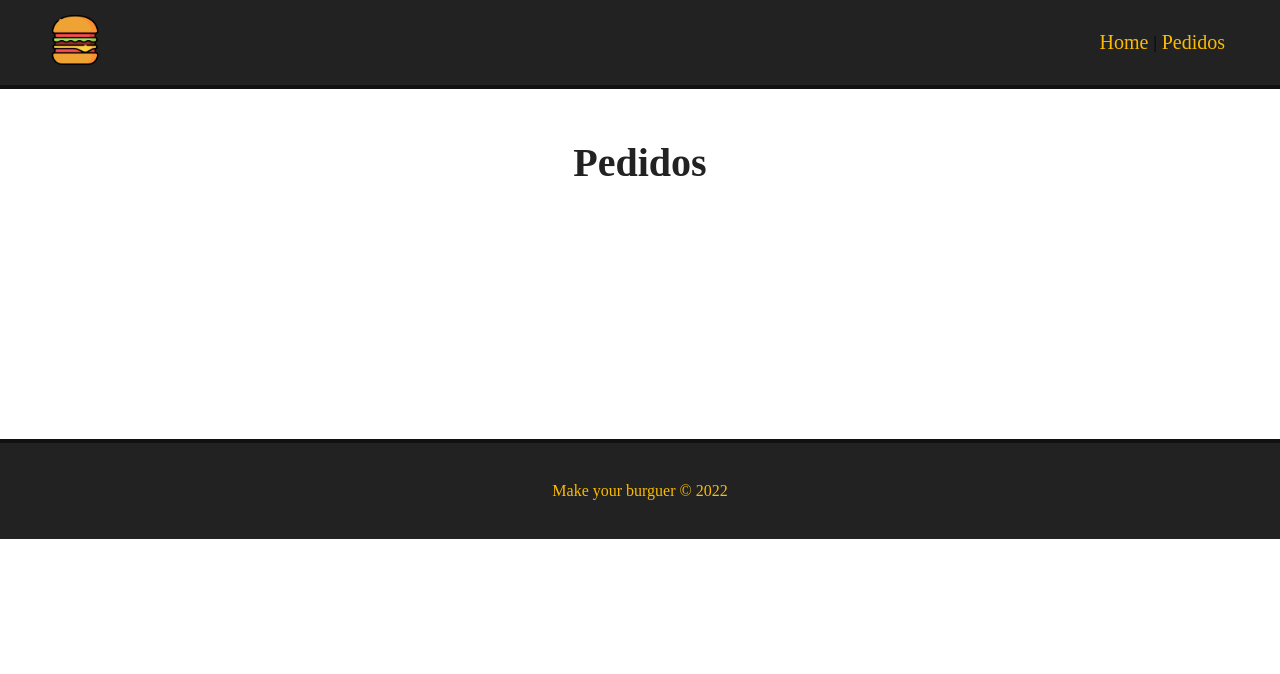
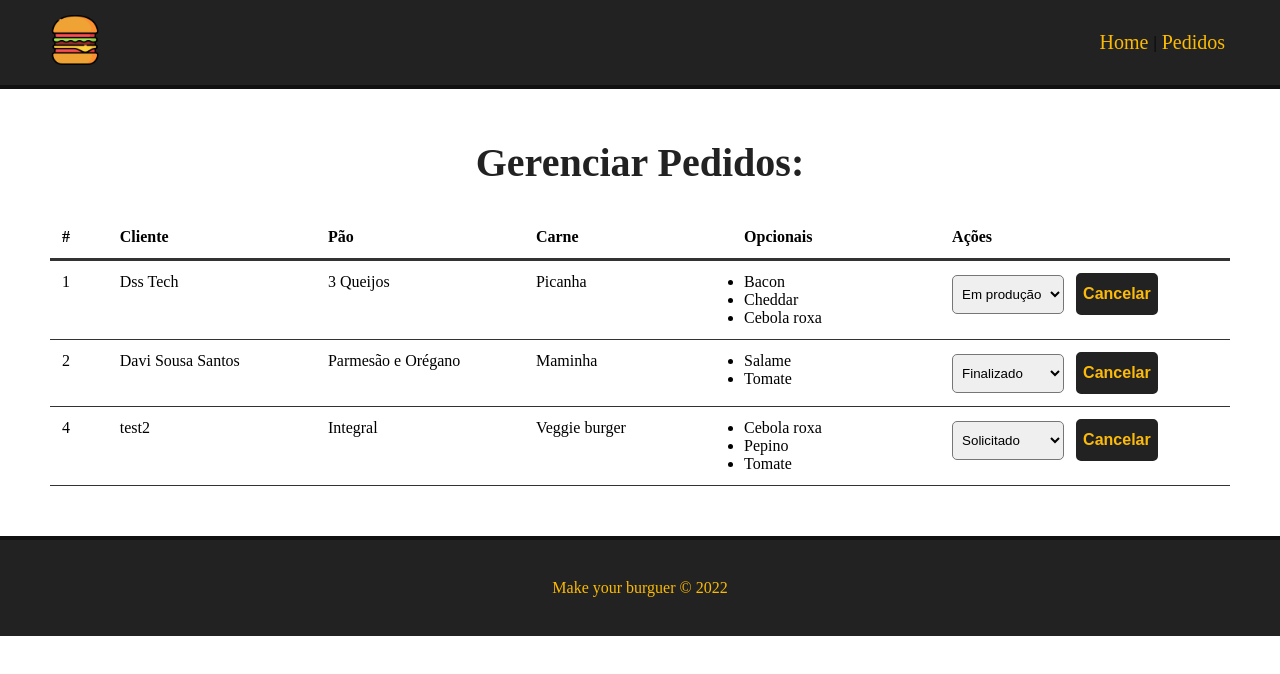
Before and after one commit to Davs06/projeto-make_you_burguer, a Vue app: page /pedidos in a window 1280 px wide. Shown: the top 674 px of the page. Built offline with nearby package versions, Linux system fonts and the light colour scheme; data requests are answered from the project's data file.

Commit message:
CRUD tela de pedidos

```diff
--- a/db/db.json
+++ b/db/db.json
@@ -77,5 +77,41 @@
       "tipo": "Finalizado"
     }
   ],
-  "burgers": []
+  "burgers": [
+    {
+      "nome": "Dss Tech",
+      "carne": "Picanha",
+      "pao": "3 Queijos",
+      "opcionais": [
+        "Bacon",
+        "Cheddar",
+        "Cebola roxa"
+      ],
+      "status": "Em produção",
+      "id": 1
+    },
+    {
+      "nome": "Davi Sousa Santos",
+      "carne": "Maminha",
+      "pao": "Parmesão e Orégano",
+      "opcionais": [
+        "Salame",
+        "Tomate"
+      ],
+      "status": "Finalizado",
+      "id": 2
+    },
+    {
+      "nome": "test2",
+      "carne": "Veggie burger",
+      "pao": "Integral",
+      "opcionais": [
+        "Cebola roxa",
+        "Pepino",
+        "Tomate"
+      ],
+      "status": "Solicitado",
+      "id": 4
+    }
+  ]
 }
--- /dev/null
+++ b/src/components/Dashboard.vue
@@ -0,0 +1,179 @@
+<template>
+  <div id="burger-table">
+    <div>
+      <div id="burger-table-head">
+        <div class="order-id">#</div>
+        <div>Cliente</div>
+        <div>Pão</div>
+        <div>Carne</div>
+        <div>Opcionais</div>
+        <div>Ações</div>
+      </div>
+    </div>
+
+    <div id="burger-table-rows">
+      <div class="burger-table-row" v-for="burger in burgers" :key="burger.id">
+        <div class="order-number">{{ burger.id }}</div>
+        <div>{{ burger.nome }}</div>
+        <div>{{ burger.pao }}</div>
+        <div>{{ burger.carne }}</div>
+        <div>
+          <ul>
+            <li v-for="(opcional, index) in burger.opcionais" :key="index">
+              {{ opcional }}
+            </li>
+          </ul>
+        </div>
+        <div>
+          <select name="status" class="status" @change="updateBurger($event, burger.id)">
+            <option
+              v-for="s in status"
+              :key="s.id"
+              :value="s.tipo"
+              :selected="burger.status == s.tipo"
+            >
+              {{ s.tipo }}
+            </option>
+          </select>
+          <button class="delete-btn" @click="deleteBurger(burger.id)">Cancelar</button>
+        </div>
+      </div>
+    </div>
+  </div>
+</template>
+
+<script>
+export default {
+  name: "Dashboard",
+  data() {
+    return {
+      burgers: null,
+      burger_id: null,
+      status: [],
+    };
+  },
+
+  methods: {
+    //query de select - trazer pedidos para a tabela
+    async getPedidos() {
+      const req = await fetch("http://localhost:3000/burgers");
+
+      const data = await req.json();
+
+      this.burgers = data;
+
+      //resgatar status
+      this.getStatus();
+    },
+
+    async getStatus() {
+      const req = await fetch("http://localhost:3000/status");
+
+      const data = await req.json();
+
+      this.status = data;
+
+      console.log(data);
+    },
+
+    //query de drop - excluir dado
+    async deleteBurger(id){
+
+        const req = await fetch(`http://localhost:3000/burgers/${id}`, {
+            method: "DELETE"
+        })
+
+        const res = await req.json();
+
+        //msg
+
+        this.getPedidos();
+    },
+
+    //query de update - mudança de status do burguer
+    async updateBurger(event, id){
+
+        const option = event.target.value;
+
+        const dataJson = JSON.stringify({status:option});
+
+        const req = await fetch(`http://localhost:3000/burgers/${id}`, {
+            method: "PATCH",
+            headers: {"Content-Type":"application/json"},
+            body: dataJson
+        });
+
+        const res = await req.json();
+
+        console.log(res);
+
+    }
+  },
+
+  mounted() {
+    this.getPedidos();
+  },
+};
+</script>
+
+
+
+<style scoped>
+#burger-table {
+  max-width: 1200px;
+  margin: 0 auto;
+}
+
+#burger-table-head,
+#burger-table-rows,
+.burger-table-row {
+  display: flex;
+  flex-wrap: wrap;
+}
+
+#burger-table-head {
+  font-weight: bold;
+  padding: 12px;
+  border-bottom: 3px solid #333;
+}
+
+#burger-table-head div,
+.burger-table-row div {
+  width: 18%;
+}
+
+.burger-table-row {
+  width: 100%;
+  padding: 12px;
+  border-bottom: 1px solid #333;
+}
+
+#burger-table-head .order-id,
+.burger-table-row .order-number {
+  width: 5%;
+}
+
+select {
+  padding: 10px 5px;
+  margin-right: 12px;
+  border-radius: 5px;
+}
+
+.delete-btn {
+  background-color: #222;
+  color: #fcba09;
+  font-weight: bold;
+  border: 2px solid #222;
+  padding: 10px 5px;
+  font-size: 16px;
+  margin: 0 auto;
+  cursor: pointer;
+  transition: 0.5s;
+  border-radius: 5px;
+}
+
+.delete-btn:hover {
+  background-color: transparent;
+  color: #222;
+}
+</style>
--- a/src/views/Pedidos.vue
+++ b/src/views/Pedidos.vue
@@ -1,11 +1,17 @@
 <template>
   <div class="main-container">
-    <h1>Pedidos</h1>
+    <h1>Gerenciar Pedidos:</h1>
+    <Dashboard />
   </div>
 </template>
 
 <script>
+import Dashboard from "@/components/Dashboard.vue";
 export default {
-  name:'Pedidos'
-}
+  name: "Pedidos",
+  components: { Dashboard },
+};
 </script>
+
+<style scoped>
+</style>
```
